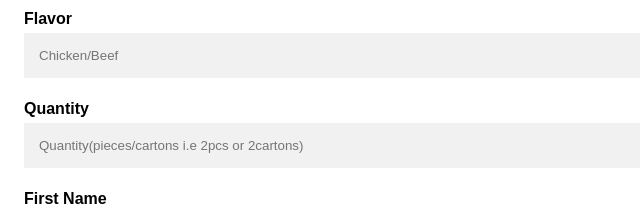
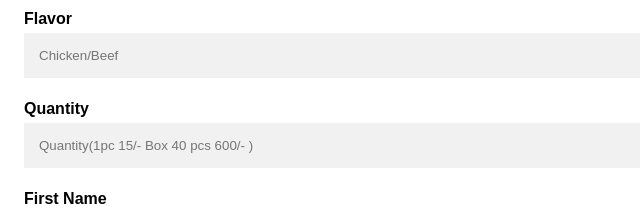
Before and after one commit to vendykenya254/Shikokellogs, a plain HTML site: page index.html in a window 1280 px wide. Shown: the part 1240-1450 px from the top of the page, 0-640 px from the left. Drawn offline with Linux system fonts and the light colour scheme.

Commit message:
Update quantity input placeholder in index.html

```diff
--- a/index.html
+++ b/index.html
@@ -219,7 +219,7 @@ a {
     <input type="text" placeholder="Chicken/Beef" name="Flavor" id="Flavor" required>
 
     <label for= "Quantinty"><b>Quantity</b></label>
-    <input type="text" placeholder="Quantity(pieces/cartons i.e 2pcs or 2cartons)" name="Quantity" id="quantity" required>
+    <input type="text" placeholder="Quantity(1pc 15/- Box 40 pcs 600/- )" name="Quantity" id="quantity" required>
 
     <label for="First Name"><b>First Name</b></label>
     <input type="text" placeholder="First Name" name="First Name" id="First Name" required>
```
